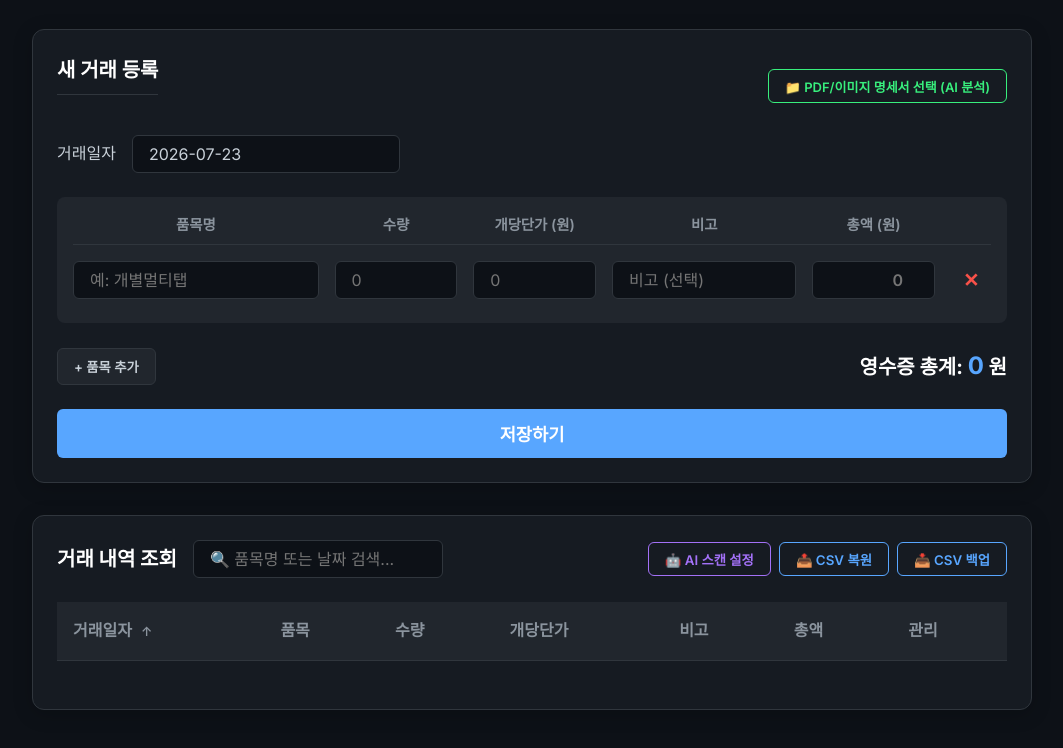
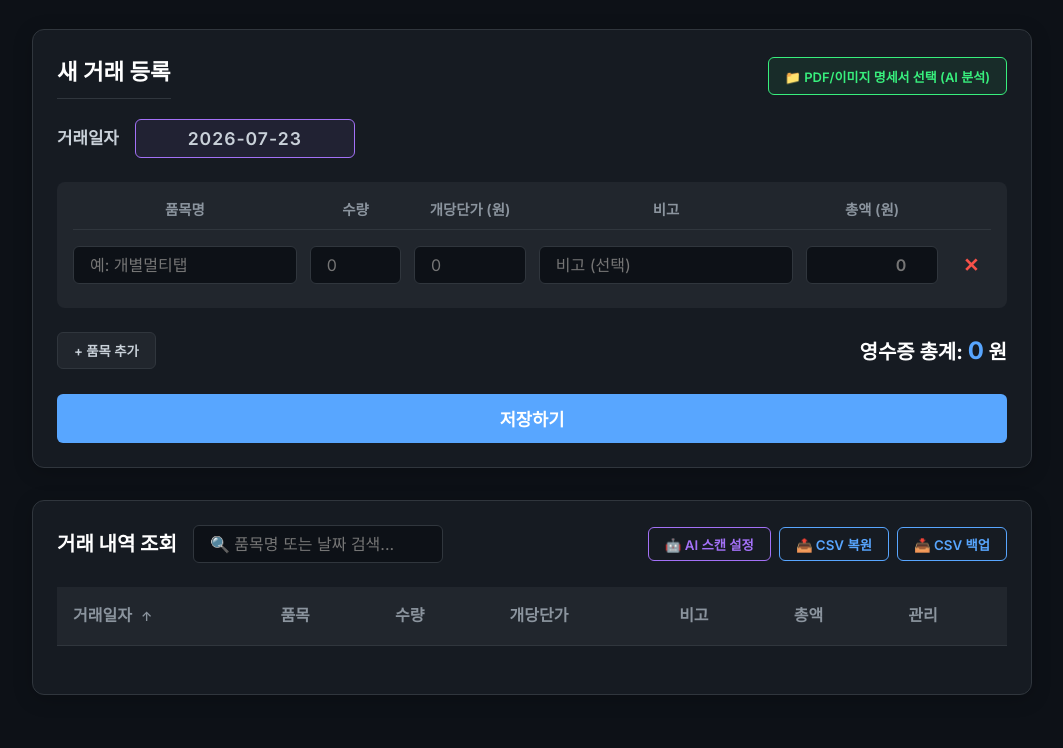
Before and after one commit to devgwangjin/somethingdonthavetodo, a plain HTML site: page index.html in a window 1280 px wide. Shown: the part 112-860 px from the top of the page, without its empty margins (108-1171 px from the left). Drawn offline with Linux system fonts and the light colour scheme.

Commit message:
대기목록 지우기 버튼 수평정렬 및 비고/거래일자 폼 넓이 시원하게 확장 패치

```diff
--- a/index.html
+++ b/index.html
@@ -16,30 +16,30 @@
 
         <main>
             <!-- 스캔 문서 감지 배너 (사용자 선택 파싱) -->
-            <div id="scanQueueBanner" class="card scan-queue-banner" style="display: none; background: linear-gradient(135deg, #1e1e2f 0%, #2a2a40 100%); border: 1fr solid #a371f7; margin-bottom: 20px; padding: 16px; border-radius: 12px;">
-                <div style="display: flex; justify-content: space-between; align-items: center; flex-wrap: wrap; gap: 10px;">
-                    <div style="display: flex; align-items: center; gap: 10px;">
-                        <span style="font-size: 20px;">📄</span>
+            <div id="scanQueueBanner" class="card scan-queue-banner" style="display: none; background: linear-gradient(135deg, #1e1e2f 0%, #2a2a40 100%); border: 1px solid #a371f7; margin-bottom: 20px; padding: 14px 20px; border-radius: 12px;">
+                <div style="display: flex; justify-content: space-between; align-items: center; flex-wrap: wrap; gap: 12px;">
+                    <div style="display: flex; align-items: center; gap: 12px;">
+                        <span style="font-size: 22px;">📄</span>
                         <div>
                             <strong style="color: #a371f7; font-size: 15px;">새 스캔 문서 감지됨!</strong>
                             <p id="scanBannerText" style="font-size: 13px; color: #a0a0b0; margin: 2px 0 0 0;">분석을 원하시면 버튼을 눌러주세요.</p>
                         </div>
                     </div>
-                    <div style="display: flex; gap: 8px; align-items: center;">
-                        <select id="scanFileSelect" class="search-input" style="width: auto; font-size: 13px;"></select>
-                        <button type="button" id="triggerAiParseBtn" class="btn-primary" style="background: linear-gradient(135deg, #a371f7 0%, #7928ca 100%); font-size: 13px; padding: 8px 14px;">🤖 AI 분석 및 폼 기입</button>
-                        <button type="button" id="clearQueueBtn" class="btn-outline" style="border-color: #ff4d4f; color: #ff4d4f; font-size: 13px; padding: 8px 12px;">🧹 대기목록 지우기</button>
+                    <div style="display: flex; gap: 10px; align-items: center; flex-wrap: nowrap;">
+                        <select id="scanFileSelect" class="search-input" style="width: auto; max-width: 240px; font-size: 13px; height: 36px; padding: 0 10px;"></select>
+                        <button type="button" id="triggerAiParseBtn" class="btn-primary" style="background: linear-gradient(135deg, #a371f7 0%, #7928ca 100%); font-size: 13px; height: 36px; padding: 0 16px; white-space: nowrap; display: inline-flex; align-items: center; justify-content: center;">🤖 AI 분석 및 폼 기입</button>
+                        <button type="button" id="clearQueueBtn" class="btn-outline" style="border-color: #ff4d4f; color: #ff4d4f; font-size: 13px; height: 36px; padding: 0 14px; white-space: nowrap; display: inline-flex; align-items: center; justify-content: center; background-color: rgba(255, 77, 79, 0.08);">🧹 대기목록 지우기</button>
                     </div>
                 </div>
             </div>
 
             <!-- 입력 섹션 (영수증 형태) -->
             <section class="card input-section">
-                <div style="display: flex; justify-content: space-between; align-items: center; margin-bottom: 16px;">
-                    <h2>새 거래 등록</h2>
+                <div style="display: flex; justify-content: space-between; align-items: center; margin-bottom: 20px; flex-wrap: wrap; gap: 10px;">
+                    <h2 style="margin: 0; font-size: 1.4rem;">새 거래 등록</h2>
                     <div>
                         <input type="file" id="directUploadInput" accept=".pdf, .png, .jpg, .jpeg" style="display: none;">
-                        <button type="button" id="triggerDirectUploadBtn" class="btn-outline" style="border-color: #38ef7d; color: #38ef7d; font-size: 13px;">📁 PDF/이미지 명세서 선택 (AI 분석)</button>
+                        <button type="button" id="triggerDirectUploadBtn" class="btn-outline" style="border-color: #38ef7d; color: #38ef7d; font-size: 13px; height: 38px; padding: 0 16px; white-space: nowrap; display: inline-flex; align-items: center; background-color: rgba(56, 239, 125, 0.08);">📁 PDF/이미지 명세서 선택 (AI 분석)</button>
                     </div>
                 </div>
                 <div class="form-group date-group">
--- a/style.css
+++ b/style.css
@@ -70,6 +70,22 @@ header p {
     margin-bottom: 1.5rem;
 }
 
+.date-group label {
+    font-weight: 600;
+    font-size: 1.05rem;
+    color: var(--text-main);
+}
+
+.date-group input#transactionDate {
+    width: 220px;
+    font-size: 1.1rem;
+    font-weight: 600;
+    text-align: center;
+    letter-spacing: 1px;
+    border-color: #a371f7;
+    background-color: rgba(163, 113, 247, 0.08);
+}
+
 input[type="date"], input[type="text"], input[type="number"] {
     background-color: var(--input-bg);
     border: 1px solid var(--border-color);
@@ -99,10 +115,11 @@ input:focus {
     margin-bottom: 1.5rem;
 }
 
+/* 품목명(2.2fr) 수량(0.9fr) 단가(1.1fr) 비고(2.5fr - 시원하게 확장!) 총액(1.3fr) 삭제(40px) */
 .items-header {
     display: grid;
-    grid-template-columns: 2fr 1fr 1fr 1.5fr 1fr 40px;
-    gap: 1rem;
+    grid-template-columns: 2.2fr 0.9fr 1.1fr 2.5fr 1.3fr 40px;
+    gap: 0.8rem;
     padding-bottom: 0.5rem;
     border-bottom: 1px solid var(--border-color);
     margin-bottom: 1rem;
@@ -114,8 +131,8 @@ input:focus {
 
 .item-row {
     display: grid;
-    grid-template-columns: 2fr 1fr 1fr 1.5fr 1fr 40px;
-    gap: 1rem;
+    grid-template-columns: 2.2fr 0.9fr 1.1fr 2.5fr 1.3fr 40px;
+    gap: 0.8rem;
     margin-bottom: 0.5rem;
     align-items: center;
     animation: fadeIn 0.3s ease-out;
```
